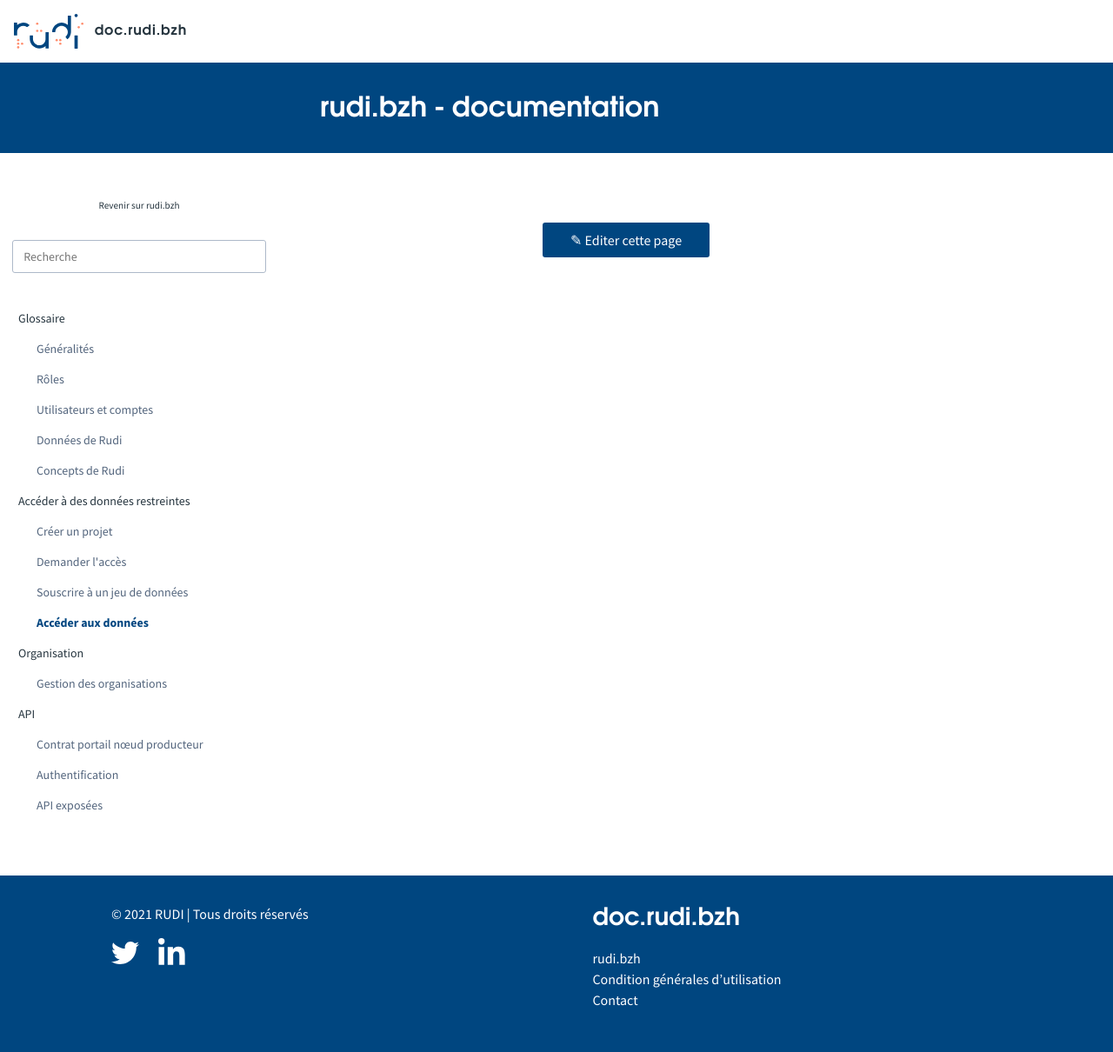
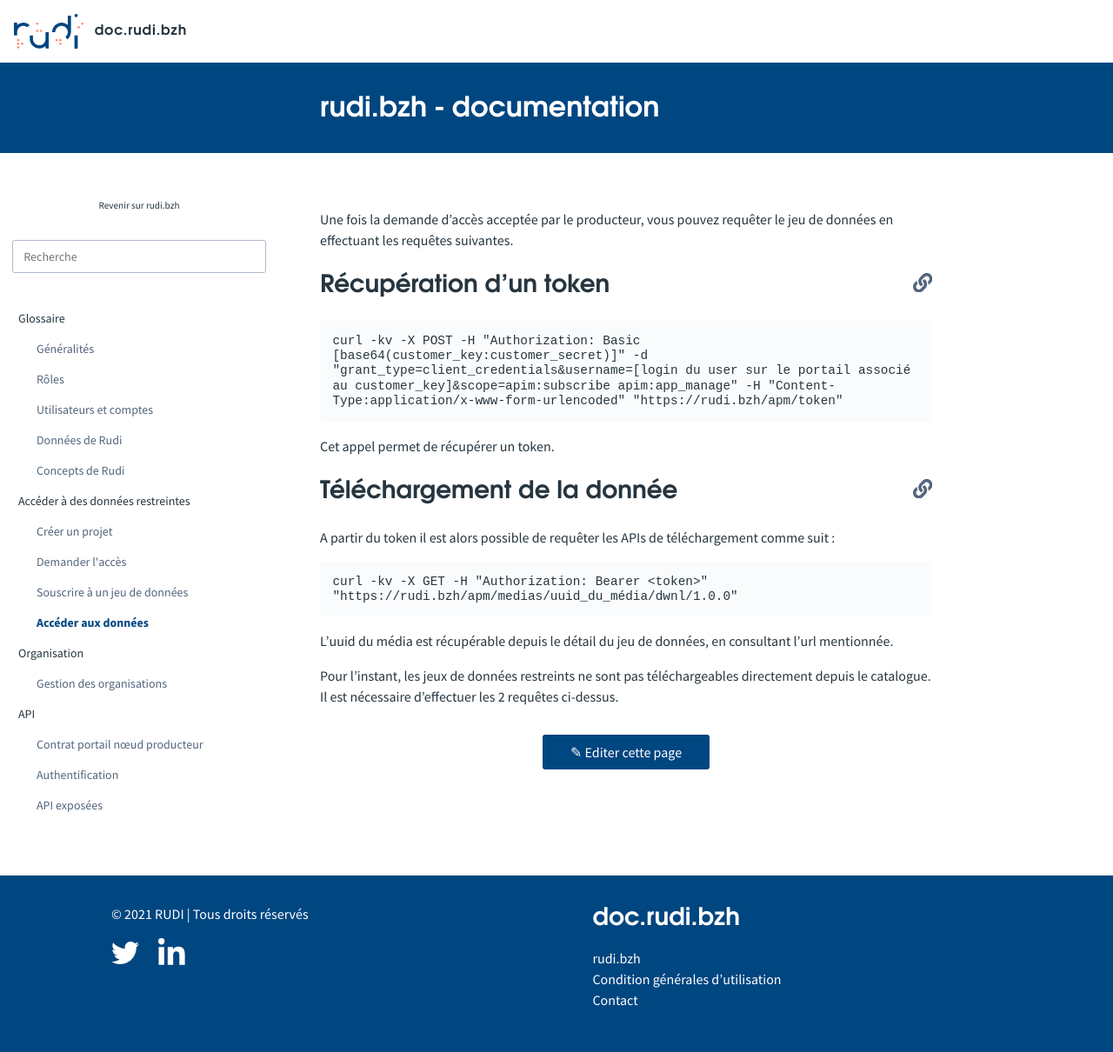
Before and after one commit to sigrennesmetropole/rudi_documentation, a Jekyll site: the page built from articles/_acces_donnees_restreintes/acces_donnees.md, in a window 1280 px wide. Shown: the whole page at 87% size. Built offline with Jekyll 4.4.1, drawn with Linux system fonts in a browser that asks for light colours.

Commit message:
Update acces_donnees.md

````diff
--- a/articles/_acces_donnees_restreintes/acces_donnees.md
+++ b/articles/_acces_donnees_restreintes/acces_donnees.md
@@ -2,3 +2,22 @@
 order: 4
 title: Accéder aux données
 ---
+Une fois la demande d'accès acceptée par le producteur, vous pouvez requêter le jeu de données en effectuant les requêtes suivantes.
+
+## Récupération d'un token
+
+```
+curl -kv -X POST -H "Authorization: Basic [base64(customer_key:customer_secret)]" -d "grant_type=client_credentials&username=[login du user sur le portail associé au customer_key]&scope=apim:subscribe apim:app_manage" -H "Content-Type:application/x-www-form-urlencoded" "https://rudi.bzh/apm/token"
+```
+Cet appel permet de récupérer un token.
+
+## Téléchargement de la donnée
+A partir du token il est alors possible de requêter les APIs de téléchargement comme suit :
+
+```
+curl -kv -X GET -H "Authorization: Bearer <token>" "https://rudi.bzh/apm/medias/uuid_du_média/dwnl/1.0.0"
+```
+
+L'uuid du média est récupérable depuis le détail du jeu de données, en consultant l'url mentionnée.
+
+Pour l'instant, les jeux de données restreints ne sont pas téléchargeables directement depuis le catalogue. Il est nécessaire d'effectuer les 2 requêtes ci-dessus.
````
